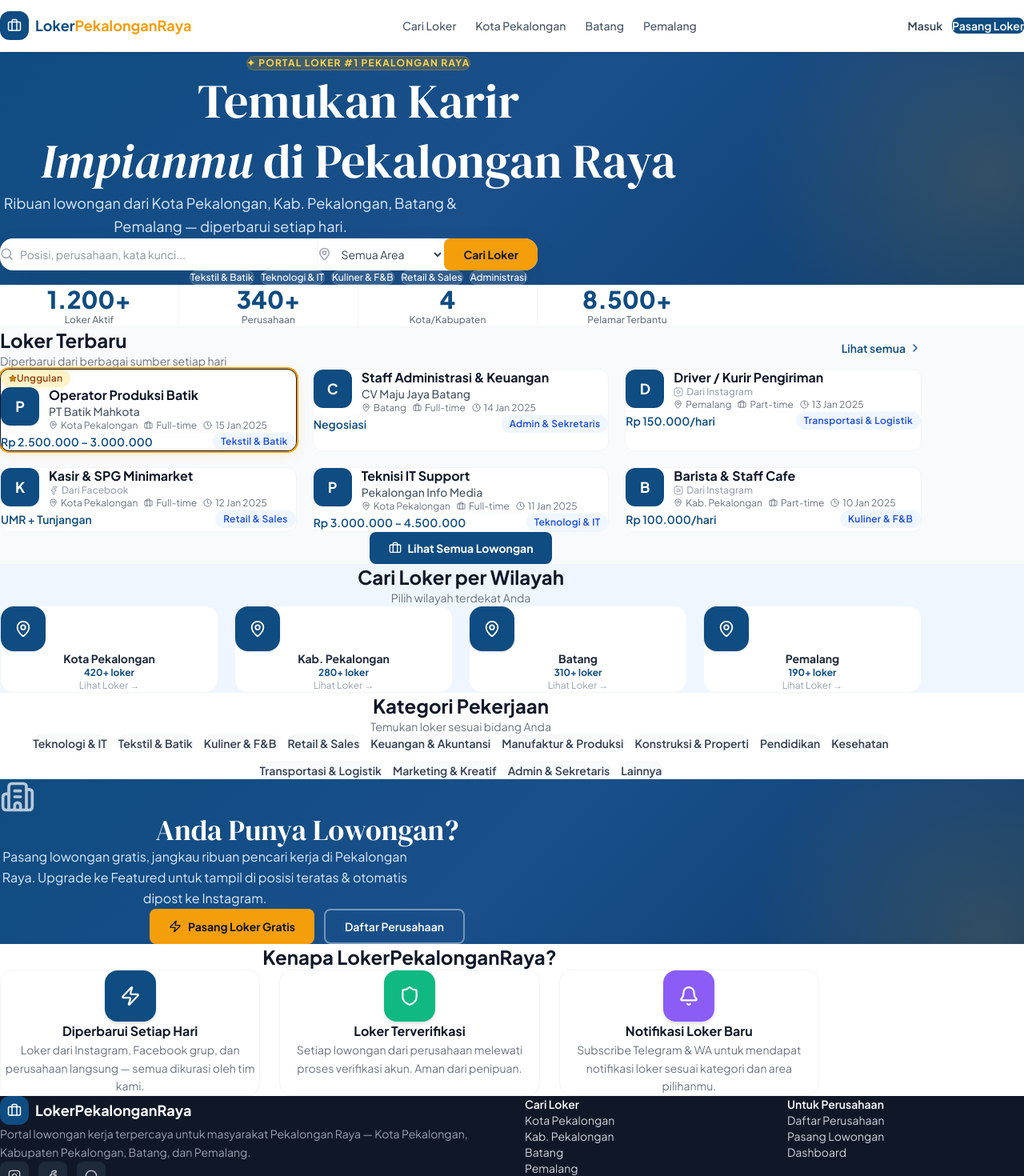
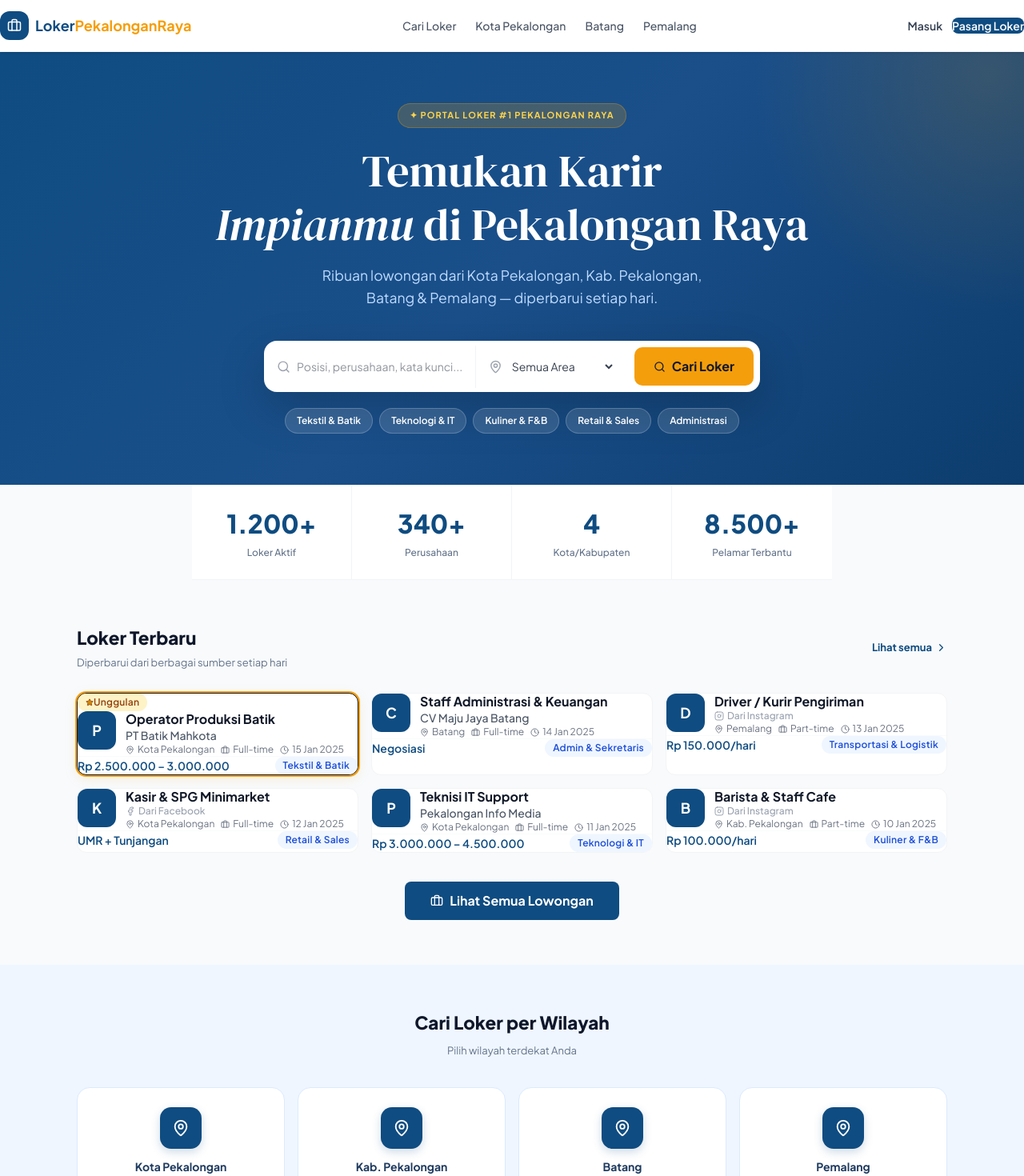
Before and after one commit to Farickys/lokerpekalonganraya, a Next.js app: page / in a window 1280 px wide. Shown: the top 1470 px of the page at 80% size. Built offline with nearby package versions, Linux system fonts and the light colour scheme.

Commit message:
Update page.tsx

```diff
--- a/app/page.tsx
+++ b/app/page.tsx
@@ -11,7 +11,7 @@ const mockJobs = [
   { id:3, slug:'driver-kurir-ojek-online-3', title:'Driver / Kurir Pengiriman', city:'Pemalang', area:'PEMALANG', jobType:'PARTTIME', salary:'Rp 150.000/hari', salaryMin:null, salaryMax:null, category:'Transportasi & Logistik', featured:false, source:'SCRAPED_IG', createdAt: new Date('2025-01-13'), company:null, sourceImage:null},
   { id:4, slug:'kasir-minimarket-4', title:'Kasir & SPG Minimarket', city:'Pekalongan', area:'KOTA_PEKALONGAN', jobType:'FULLTIME', salary:'UMR + Tunjangan', salaryMin:null, salaryMax:null, category:'Retail & Sales', featured:false, source:'SCRAPED_FB', createdAt: new Date('2025-01-12'), company:null, sourceImage:null},
   { id:5, slug:'teknisi-it-support-5', title:'Teknisi IT Support', city:'Pekalongan', area:'KOTA_PEKALONGAN', jobType:'FULLTIME', salary:'Rp 3.000.000 – 4.500.000', salaryMin:3000000, salaryMax:4500000, category:'Teknologi & IT', featured:false, source:'COMPANY', createdAt: new Date('2025-01-11'), company:{name:'Pekalongan Info Media', logo:null}},
-  { id:6, slug:'barista-coffee-shop-6', title:'Barista & Staff Cafe', city:'Kabupaten Pekalongan', area:'KAB_PEKALONGAN', jobType:'PARTTIME', salary:'Rp 100.000/hari', salaryMin:null, salaryMax:null, category:'Kuliner & F&B', featured:false, source:'SCRAPED_IG', createdAt: new Date('2025-01-10'), company:null, sourceImage:null},
+  { id:6, slug:'barista-coffee-shop-6', title:'Barista & Staff Cafe', city:'Kab. Pekalongan', area:'KAB_PEKALONGAN', jobType:'PARTTIME', salary:'Rp 100.000/hari', salaryMin:null, salaryMax:null, category:'Kuliner & F&B', featured:false, source:'SCRAPED_IG', createdAt: new Date('2025-01-10'), company:null, sourceImage:null},
 ]
 
 const stats = [
@@ -30,55 +30,72 @@ const areaData = [
 
 export default function HomePage() {
   return (
-    <div className="min-h-screen" style={{background:'var(--bg)'}}>
+    <div style={{minHeight:'100vh', background:'var(--bg)'}}>
       <Navbar />
 
-      {/* HERO */}
-      <section className="hero-gradient text-white py-16 md:py-24">
-        <div className="max-w-4xl mx-auto px-4 sm:px-6 text-center">
-          <div className="animate-fade-in-up">
-            <span className="inline-block text-xs font-bold uppercase tracking-widest mb-5 px-3 py-1.5 rounded-full"
-              style={{background:'rgba(245,158,11,0.2)', color:'#FCD34D', border:'1px solid rgba(245,158,11,0.3)'}}>
+      {/* ── HERO ── */}
+      <section className="hero-gradient" style={{padding:'64px 0'}}>
+        <div className="container-page" style={{textAlign:'center'}}>
+
+          <span style={{
+            display:'inline-block', fontSize:'11px', fontWeight:700,
+            textTransform:'uppercase', letterSpacing:'0.1em',
+            marginBottom:'20px', padding:'6px 14px', borderRadius:'999px',
+            background:'rgba(245,158,11,0.2)', color:'#FCD34D',
+            border:'1px solid rgba(245,158,11,0.3)'
+          }}>
             ✦ Portal Loker #1 Pekalongan Raya
           </span>
-            <h1 className="font-display text-4xl md:text-6xl font-normal mb-5 leading-tight">
-              Temukan Karir<br />
+
+          <h1 className="font-display" style={{
+            fontSize:'clamp(2rem, 5vw, 3.5rem)', fontWeight:400,
+            color:'white', lineHeight:1.2, marginBottom:'16px'
+          }}>
+            Temukan Karir<br/>
             <em>Impianmu</em> di Pekalongan Raya
           </h1>
-            <p className="text-blue-100 text-base md:text-lg mb-10 max-w-xl mx-auto leading-relaxed">
+
+          <p style={{
+            color:'#BFDBFE', fontSize:'clamp(0.9rem, 2vw, 1.1rem)',
+            marginBottom:'40px', maxWidth:'520px',
+            marginLeft:'auto', marginRight:'auto', lineHeight:1.6
+          }}>
             Ribuan lowongan dari Kota Pekalongan, Kab. Pekalongan, Batang &amp; Pemalang — diperbarui setiap hari.
           </p>
-          </div>
 
           {/* Search Box */}
-          <div className="animate-fade-in-up animation-delay-200 max-w-2xl mx-auto">
-            <form action="/loker" method="GET" className="flex flex-col sm:flex-row bg-white rounded-2xl overflow-hidden shadow-2xl">
-              <div className="flex-1 flex items-center gap-2 px-4 border-b sm:border-b-0 sm:border-r border-gray-100">
-                <Search size={17} className="text-gray-400 flex-shrink-0"/>
+          <div style={{maxWidth:'620px', marginLeft:'auto', marginRight:'auto', marginBottom:'20px'}}>
+            <form action="/loker" method="GET" className="search-form">
+              <div className="search-input-wrap">
+                <Search size={17} color="#9CA3AF" style={{flexShrink:0}}/>
                 <input name="q" type="text" placeholder="Posisi, perusahaan, kata kunci..."
-                  className="w-full text-gray-800 outline-none text-sm py-4" />
+                  style={{width:'100%', color:'#1F2937', outline:'none', fontSize:'14px', padding:'16px 0', background:'transparent'}} />
               </div>
-              <div className="flex items-center gap-2 px-4 min-w-[150px]">
-                <MapPin size={17} className="text-gray-400 flex-shrink-0"/>
-                <select name="area" className="text-gray-700 outline-none text-sm py-4 bg-transparent w-full">
+              <div className="search-select-wrap">
+                <MapPin size={17} color="#9CA3AF" style={{flexShrink:0}}/>
+                <select name="area" style={{color:'#374151', outline:'none', fontSize:'14px', padding:'16px 0', background:'transparent', width:'100%'}}>
                   <option value="">Semua Area</option>
                   {Object.entries(AREAS).map(([k,v]) => <option key={k} value={k}>{v}</option>)}
                 </select>
               </div>
-              <div className="p-2">
-                <button type="submit" className="btn-primary w-full sm:w-auto text-sm whitespace-nowrap rounded-xl px-6 py-3">
-                  Cari Loker
+              <div className="search-btn-wrap">
+                <button type="submit" className="btn-primary">
+                  <Search size={15}/> Cari Loker
                 </button>
               </div>
             </form>
           </div>
 
           {/* Quick filters */}
-          <div className="animate-fade-in-up animation-delay-300 flex flex-wrap justify-center gap-2 mt-6">
+          <div style={{display:'flex', flexWrap:'wrap', justifyContent:'center', gap:'8px'}}>
             {['Tekstil & Batik','Teknologi & IT','Kuliner & F&B','Retail & Sales','Administrasi'].map(cat => (
               <Link key={cat} href={`/loker?category=${encodeURIComponent(cat)}`}
-                className="text-xs px-3 py-1.5 rounded-full font-medium transition-all hover:opacity-80"
-                style={{background:'rgba(255,255,255,0.12)', border:'1px solid rgba(255,255,255,0.2)', color:'white'}}>
+                style={{
+                  fontSize:'12px', padding:'6px 14px', borderRadius:'999px',
+                  fontWeight:600, color:'white', textDecoration:'none',
+                  background:'rgba(255,255,255,0.12)', border:'1px solid rgba(255,255,255,0.2)',
+                  transition:'opacity 0.2s'
+                }}>
                 {cat}
               </Link>
             ))}
@@ -86,79 +103,89 @@ export default function HomePage() {
         </div>
       </section>
 
-      {/* STATS */}
-      <section className="bg-white border-b border-gray-100">
-        <div className="max-w-4xl mx-auto px-4 sm:px-6">
-          <div className="grid grid-cols-2 md:grid-cols-4">
+      {/* ── STATS ── */}
+      <div className="stats-bar" style={{maxWidth:'800px', margin:'0 auto'}}>
         {stats.map((s, i) => (
-              <div key={s.label} className={`py-7 text-center ${i < stats.length - 1 ? 'border-r border-gray-100' : ''}`}>
-                <div className="font-black text-2xl md:text-3xl" style={{color:'var(--primary)'}}>{s.value}</div>
-                <div className="text-xs text-gray-500 mt-1 font-medium">{s.label}</div>
+          <div key={s.label} className="stats-item">
+            <div style={{fontWeight:900, fontSize:'clamp(1.4rem, 3vw, 2rem)', color:'var(--primary)'}}>{s.value}</div>
+            <div style={{fontSize:'12px', color:'#64748B', marginTop:'4px', fontWeight:500}}>{s.label}</div>
           </div>
         ))}
       </div>
+
+      {/* ── LOKER TERBARU ── */}
+      <section style={{padding:'56px 0'}}>
+        <div className="container-page">
+          <div style={{display:'flex', alignItems:'center', justifyContent:'space-between', marginBottom:'28px'}}>
+            <div>
+              <h2 style={{fontWeight:800, fontSize:'1.4rem', color:'#0F172A'}}>Loker Terbaru</h2>
+              <p style={{fontSize:'13px', color:'#64748B', marginTop:'4px'}}>Diperbarui dari berbagai sumber setiap hari</p>
             </div>
-      </section>
-
-      {/* LOKER TERBARU */}
-      <section className="py-14">
-        <div className="max-w-6xl mx-auto px-4 sm:px-6 lg:px-8">
-          <div className="flex items-center justify-between mb-8">
-            <div>
-              <h2 className="font-bold text-2xl text-gray-900">Loker Terbaru</h2>
-              <p className="text-sm text-gray-500 mt-1">Diperbarui dari berbagai sumber setiap hari</p>
-            </div>
-            <Link href="/loker" className="flex items-center gap-1 text-sm font-semibold transition-all hover:gap-2" style={{color:'var(--primary)'}}>
-              Lihat semua <ChevronRight size={16}/>
+            <Link href="/loker" style={{
+              display:'flex', alignItems:'center', gap:'4px',
+              fontSize:'13px', fontWeight:700, color:'var(--primary)', textDecoration:'none'
+            }}>
+              Lihat semua <ChevronRight size={15}/>
             </Link>
           </div>
 
-          <div className="grid grid-cols-1 md:grid-cols-2 lg:grid-cols-3 gap-5">
+          <div className="jobs-grid">
             {mockJobs.map(job => <JobCard key={job.id} job={job as any}/>)}
           </div>
 
-          <div className="text-center mt-10">
-            <Link href="/loker" className="btn-primary inline-flex text-sm px-8 py-3" style={{background:'var(--primary)', color:'white'}}>
+          <div style={{textAlign:'center', marginTop:'36px'}}>
+            <Link href="/loker" className="btn-primary" style={{background:'var(--primary)', color:'white', padding:'12px 32px'}}>
               <Briefcase size={16}/> Lihat Semua Lowongan
             </Link>
           </div>
         </div>
       </section>
 
-      {/* BROWSE BY AREA */}
-      <section className="py-14" style={{background:'#EFF6FF'}}>
-        <div className="max-w-6xl mx-auto px-4 sm:px-6 lg:px-8">
-          <div className="text-center mb-10">
-            <h2 className="font-bold text-2xl text-gray-900 mb-2">Cari Loker per Wilayah</h2>
-            <p className="text-gray-500 text-sm">Pilih wilayah terdekat Anda</p>
+      {/* ── BROWSE BY AREA ── */}
+      <section style={{padding:'56px 0', background:'#EFF6FF'}}>
+        <div className="container-page">
+          <div style={{textAlign:'center', marginBottom:'36px'}}>
+            <h2 style={{fontWeight:800, fontSize:'1.4rem', color:'#0F172A', marginBottom:'8px'}}>Cari Loker per Wilayah</h2>
+            <p style={{fontSize:'13px', color:'#64748B'}}>Pilih wilayah terdekat Anda</p>
           </div>
-          <div className="grid grid-cols-2 md:grid-cols-4 gap-5">
+          <div className="area-grid">
             {areaData.map(area => (
-              <Link key={area.key} href={`/loker?area=${area.key}`}
-                className="bg-white rounded-2xl p-6 text-center border border-blue-50 hover:border-blue-300 hover:shadow-lg transition-all group">
-                <div className="w-14 h-14 rounded-2xl mx-auto mb-4 flex items-center justify-center shadow-sm" style={{background:'var(--primary)'}}>
+              <Link key={area.key} href={`/loker?area=${area.key}`} style={{
+                background:'white', borderRadius:'16px', padding:'24px 16px',
+                textAlign:'center', border:'1px solid #DBEAFE', textDecoration:'none',
+                display:'block', transition:'all 0.2s'
+              }}>
+                <div style={{
+                  width:'52px', height:'52px', borderRadius:'14px',
+                  background:'var(--primary)', display:'flex', alignItems:'center',
+                  justifyContent:'center', margin:'0 auto 12px', boxShadow:'0 4px 12px rgba(15,76,129,0.2)'
+                }}>
                   <MapPin size={22} color="white"/>
                 </div>
-                <div className="font-bold text-gray-800 group-hover:text-blue-700 text-sm leading-snug mb-1">{area.name}</div>
-                <div className="text-xs font-bold mb-2" style={{color:'var(--primary)'}}>{area.count} loker</div>
-                <div className="text-xs text-gray-400">Lihat Loker →</div>
+                <div style={{fontWeight:700, color:'#1E3A5F', fontSize:'14px', marginBottom:'4px'}}>{area.name}</div>
+                <div style={{fontSize:'12px', fontWeight:700, color:'var(--primary)', marginBottom:'4px'}}>{area.count} loker</div>
+                <div style={{fontSize:'11px', color:'#94A3B8'}}>Lihat Loker →</div>
               </Link>
             ))}
           </div>
         </div>
       </section>
 
-      {/* KATEGORI */}
-      <section className="py-14 bg-white">
-        <div className="max-w-6xl mx-auto px-4 sm:px-6 lg:px-8">
-          <div className="text-center mb-10">
-            <h2 className="font-bold text-2xl text-gray-900 mb-2">Kategori Pekerjaan</h2>
-            <p className="text-gray-500 text-sm">Temukan loker sesuai bidang Anda</p>
+      {/* ── KATEGORI ── */}
+      <section style={{padding:'56px 0', background:'white'}}>
+        <div className="container-page">
+          <div style={{textAlign:'center', marginBottom:'36px'}}>
+            <h2 style={{fontWeight:800, fontSize:'1.4rem', color:'#0F172A', marginBottom:'8px'}}>Kategori Pekerjaan</h2>
+            <p style={{fontSize:'13px', color:'#64748B'}}>Temukan loker sesuai bidang Anda</p>
           </div>
-          <div className="flex flex-wrap justify-center gap-3">
+          <div style={{display:'flex', flexWrap:'wrap', justifyContent:'center', gap:'10px'}}>
             {CATEGORIES.map(cat => (
-              <Link key={cat} href={`/loker?category=${encodeURIComponent(cat)}`}
-                className="px-5 py-2.5 bg-gray-50 border border-gray-100 rounded-xl text-sm font-semibold text-gray-700 hover:border-blue-300 hover:text-blue-700 hover:bg-blue-50 hover:shadow-sm transition-all">
+              <Link key={cat} href={`/loker?category=${encodeURIComponent(cat)}`} style={{
+                padding:'10px 20px', background:'#F8FAFC',
+                border:'1px solid #E2E8F0', borderRadius:'12px',
+                fontSize:'13px', fontWeight:600, color:'#374151',
+                textDecoration:'none', transition:'all 0.2s'
+              }}>
                 {cat}
               </Link>
             ))}
@@ -166,41 +193,55 @@ export default function HomePage() {
         </div>
       </section>
 
-      {/* CTA PERUSAHAAN */}
-      <section className="hero-gradient text-white py-16">
-        <div className="max-w-3xl mx-auto px-4 sm:px-6 text-center">
-          <Building2 size={44} className="mx-auto mb-5 opacity-70"/>
-          <h2 className="font-display text-3xl md:text-4xl mb-4">Anda Punya Lowongan?</h2>
-          <p className="text-blue-100 mb-8 max-w-lg mx-auto leading-relaxed">
-            Pasang lowongan gratis, jangkau ribuan pencari kerja di Pekalongan Raya. Upgrade ke Featured untuk tampil di posisi teratas &amp; otomatis dipost ke Instagram.
+      {/* ── CTA PERUSAHAAN ── */}
+      <section className="hero-gradient" style={{padding:'64px 0'}}>
+        <div className="container-page" style={{textAlign:'center', maxWidth:'640px'}}>
+          <Building2 size={44} color="white" style={{margin:'0 auto 20px', opacity:0.7}}/>
+          <h2 className="font-display" style={{fontSize:'clamp(1.8rem, 4vw, 2.5rem)', color:'white', marginBottom:'16px', fontWeight:400}}>
+            Anda Punya Lowongan?
+          </h2>
+          <p style={{color:'#BFDBFE', marginBottom:'32px', lineHeight:1.6, fontSize:'15px'}}>
+            Pasang lowongan gratis, jangkau ribuan pencari kerja di Pekalongan Raya.
+            Upgrade ke Featured untuk tampil di posisi teratas &amp; otomatis dipost ke Instagram.
           </p>
-          <div className="flex flex-col sm:flex-row gap-3 justify-center">
-            <Link href="/daftar" className="btn-primary text-sm px-8 py-3">
+          <div style={{display:'flex', flexWrap:'wrap', gap:'12px', justifyContent:'center'}}>
+            <Link href="/daftar" className="btn-primary" style={{padding:'12px 28px'}}>
               <Zap size={16}/> Pasang Loker Gratis
             </Link>
-            <Link href="/daftar" className="btn-secondary text-sm px-8 py-3">
+            <Link href="/daftar" className="btn-secondary" style={{padding:'12px 28px'}}>
               Daftar Perusahaan
             </Link>
           </div>
         </div>
       </section>
 
-      {/* FITUR */}
-      <section className="py-16 bg-white">
-        <div className="max-w-5xl mx-auto px-4 sm:px-6">
-          <h2 className="font-bold text-2xl text-gray-900 mb-12 text-center">Kenapa LokerPekalonganRaya?</h2>
-          <div className="grid grid-cols-1 md:grid-cols-3 gap-6">
+      {/* ── FITUR ── */}
+      <section style={{padding:'64px 0', background:'white'}}>
+        <div className="container-page">
+          <h2 style={{fontWeight:800, fontSize:'1.4rem', color:'#0F172A', textAlign:'center', marginBottom:'48px'}}>
+            Kenapa LokerPekalonganRaya?
+          </h2>
+          <div className="feature-grid">
             {[
               { icon: <Zap size={26} color="white"/>, title:'Diperbarui Setiap Hari', desc:'Loker dari Instagram, Facebook grup, dan perusahaan langsung — semua dikurasi oleh tim kami.', bg:'var(--primary)'},
               { icon: <Shield size={26} color="white"/>, title:'Loker Terverifikasi', desc:'Setiap lowongan dari perusahaan melewati proses verifikasi akun. Aman dari penipuan.', bg:'var(--success)'},
               { icon: <Bell size={26} color="white"/>, title:'Notifikasi Loker Baru', desc:'Subscribe Telegram & WA untuk mendapat notifikasi loker sesuai kategori dan area pilihanmu.', bg:'#8B5CF6'},
             ].map(f => (
-              <div key={f.title} className="flex flex-col items-center text-center p-8 rounded-2xl border border-gray-100 hover:shadow-md transition-all">
-                <div className="w-16 h-16 rounded-2xl flex items-center justify-center mb-5 shadow-md" style={{background:f.bg}}>
+              <div key={f.title} style={{
+                display:'flex', flexDirection:'column', alignItems:'center',
+                textAlign:'center', padding:'32px 24px',
+                borderRadius:'16px', border:'1px solid #F1F5F9'
+              }}>
+                <div style={{
+                  width:'60px', height:'60px', borderRadius:'16px',
+                  display:'flex', alignItems:'center', justifyContent:'center',
+                  marginBottom:'20px', boxShadow:'0 4px 16px rgba(0,0,0,0.15)',
+                  background:f.bg
+                }}>
                   {f.icon}
                 </div>
-                <h3 className="font-bold text-gray-900 mb-2">{f.title}</h3>
-                <p className="text-sm text-gray-500 leading-relaxed">{f.desc}</p>
+                <h3 style={{fontWeight:700, color:'#0F172A', marginBottom:'8px', fontSize:'15px'}}>{f.title}</h3>
+                <p style={{fontSize:'13px', color:'#64748B', lineHeight:1.6}}>{f.desc}</p>
               </div>
             ))}
           </div>
```
Lines whose indentation alone changed are shown as unchanged.
